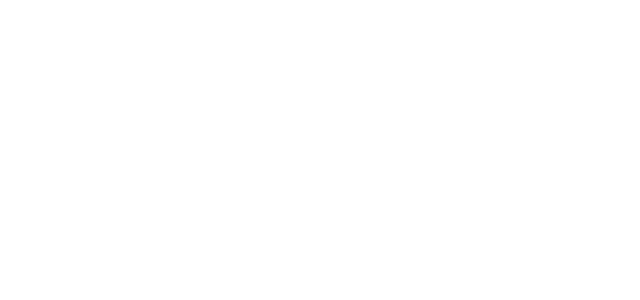
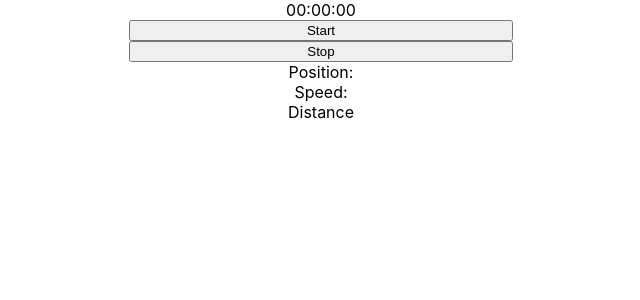
Before and after one commit to haalto/runkeep, a React (Create React App) app in the folder frontend/: page / in a window 1280 px wide. Shown: the top 300 px of the page, without its empty margins (319-959 px from the left). Built offline with nearby package versions, Linux system fonts and the light colour scheme; no server answers.

Commit message:
Added timer and gps position tracker

```diff
--- a/frontend/package.json
+++ b/frontend/package.json
@@ -11,10 +11,12 @@
     "@types/react": "^16.9.0",
     "@types/react-dom": "^16.9.0",
     "@types/react-router-dom": "^5.1.5",
+    "@types/styled-components": "^5.1.0",
     "react": "^16.13.1",
     "react-dom": "^16.13.1",
     "react-router-dom": "^5.2.0",
     "react-scripts": "3.4.1",
+    "styled-components": "^5.1.1",
     "typescript": "~3.7.2"
   },
   "scripts": {
--- a/frontend/src/App.tsx
+++ b/frontend/src/App.tsx
@@ -2,12 +2,15 @@ import React from 'react';
 import { BrowserRouter, Switch, Route } from 'react-router-dom';
 import Login from './pages/Login';
 import Register from './pages/Register';
+import Tracker from './pages/Tracker';
 
 const App: React.FC = () => {
   return (
     <BrowserRouter>
       <Switch>
-        <Route exact path={'/'}></Route>
+        <Route exact path={'/'}>
+          <Tracker />
+        </Route>
         <Route path={'/login'}>
           <Login />
         </Route>
--- a/frontend/src/components/RegisterForm/index.tsx
+++ b/frontend/src/components/RegisterForm/index.tsx
@@ -1,4 +1,4 @@
-import React, { useState, useEffect } from 'react';
+import React, { useState } from 'react';
 import { createUser } from '../../services/userServices';
 
 const RegisterForm = () => {
@@ -9,6 +9,7 @@ const RegisterForm = () => {
     try {
       e.preventDefault();
       const response = await createUser(username, password);
+      console.log(response);
     } catch (e) {
       console.log(e);
     }
--- /dev/null
+++ b/frontend/src/components/RunTracker/index.tsx
@@ -0,0 +1,100 @@
+import React, { useState, useEffect } from 'react';
+import styled from 'styled-components';
+
+const Wrapper = styled.div`
+  display: flex;
+  flex-direction: column;
+  justify-items: center;
+  align-items: center;
+`;
+
+const Button = styled.button`
+  width: 30%;
+`;
+
+const RunTracker: React.FC = () => {
+  const [time, setTime] = useState<number>(0);
+  const [start, setStart] = useState<number>(0);
+  const [isOn, setIsOn] = useState<boolean>(false);
+  const [formattedTime, setFormattedTime] = useState('00:00:00');
+  const [position, setPosition] = useState<Coordinates | null>(null);
+
+  navigator.geolocation.watchPosition(
+    (position) => {
+      const coordinates = position.coords;
+      console.log(coordinates);
+      if (isOn) {
+        setPosition(coordinates);
+      }
+    },
+    (error) => {
+      console.log(error);
+    },
+    {
+      enableHighAccuracy: true,
+    }
+  );
+
+  useEffect(() => {
+    if (isOn) {
+      setTimeout(() => {
+        const newTime = Date.now() - start;
+        setTime(newTime);
+      }, 1);
+    }
+  }, [start, time, isOn]);
+
+  useEffect(() => {
+    const timeInSeconds = time / 1000;
+    const hours = Math.floor(timeInSeconds / 3600);
+    const minutes = Math.floor((timeInSeconds % 3600) / 60);
+    const seconds = Math.floor((timeInSeconds % 3600) % 60);
+
+    const hDisplay = hours > 0 ? (hours < 10 ? '0' : '') + hours : '00';
+    const mDisplay = minutes > 0 ? (minutes < 10 ? '0' : '') + minutes : '00';
+    const sDisplay = seconds > 0 ? (seconds < 10 ? '0' : '') + seconds : '00';
+
+    setFormattedTime(`${hDisplay}:${mDisplay}:${sDisplay}`);
+  }, [time]);
+
+  const startTimer = () => {
+    navigator.geolocation.getCurrentPosition(
+      (position) => {
+        setTimeout(() => {
+          const coordinates = position.coords;
+          console.log(coordinates);
+          if (isOn) {
+            setPosition(coordinates);
+          }
+        }, 1000);
+      },
+      (error) => {
+        console.log(error);
+      },
+      {
+        enableHighAccuracy: true,
+      }
+    );
+    setStart(Date.now());
+    setIsOn(true);
+  };
+
+  const stopTimer = () => {
+    setIsOn(false);
+  };
+
+  return (
+    <Wrapper>
+      <span>{formattedTime}</span>
+      <Button onClick={() => startTimer()}>Start</Button>
+      <Button onClick={() => stopTimer()}>Stop</Button>
+      <span>
+        Position: {position?.latitude} {position?.longitude}
+      </span>
+      <span>Speed: </span>
+      <span>Distance</span>
+    </Wrapper>
+  );
+};
+
+export default RunTracker;
--- /dev/null
+++ b/frontend/src/index.css
@@ -0,0 +1,5 @@
+body {
+  margin: 0;
+  font-family: -apple-system, BlinkMacSystemFont, 'Segoe UI', Roboto, Oxygen,
+    Ubuntu, Cantarell, 'Open Sans', 'Helvetica Neue', sans-serif;
+}
--- a/frontend/src/index.tsx
+++ b/frontend/src/index.tsx
@@ -1,6 +1,7 @@
 import React from 'react';
 import ReactDOM from 'react-dom';
 import App from './App';
+import './index.css';
 
 ReactDOM.render(
   <React.StrictMode>
--- /dev/null
+++ b/frontend/src/pages/Tracker/index.tsx
@@ -0,0 +1,12 @@
+import React from 'react';
+import RunTracker from '../../components/RunTracker';
+
+const Tracker: React.FC = () => {
+  return (
+    <>
+      <RunTracker />
+    </>
+  );
+};
+
+export default Tracker;
```
Also changed, not shown: frontend/src/components/LoginForm/index.tsx (+1 -6 lines), frontend/src/components/Timer/index.tsx (added, +11 -0 lines), 1 other file (tests, documents, lock files or other folders).
